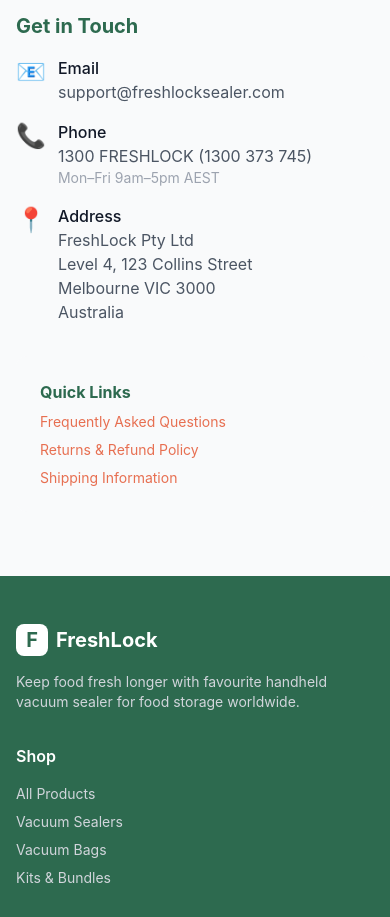
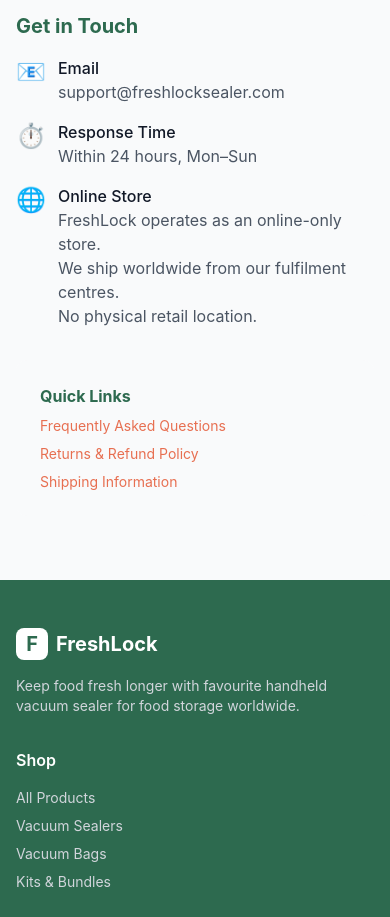
Before and after one commit to jasonyuan886/freshlock-store, a Next.js app: page /contact in a window 390 px wide. Shown: the part 920-1837 px from the top of the page. Built offline with nearby package versions, Linux system fonts and the light colour scheme.

Commit message:
Remove fake AU phone/address from contact page

```diff
--- a/app/contact/page.tsx
+++ b/app/contact/page.tsx
@@ -127,22 +127,20 @@ export default function ContactPage() {
                 </div>
               </div>
               <div className="flex items-start gap-3">
-                <span className="text-2xl">📞</span>
+                <span className="text-2xl">⏱️</span>
                 <div>
-                  <p className="font-medium">Phone</p>
-                  <p className="text-gray-600">1300 FRESHLOCK (1300 373 745)</p>
-                  <p className="text-sm text-gray-400">Mon–Fri 9am–5pm AEST</p>
+                  <p className="font-medium">Response Time</p>
+                  <p className="text-gray-600">Within 24 hours, Mon–Sun</p>
                 </div>
               </div>
               <div className="flex items-start gap-3">
-                <span className="text-2xl">📍</span>
+                <span className="text-2xl">🌐</span>
                 <div>
-                  <p className="font-medium">Address</p>
+                  <p className="font-medium">Online Store</p>
                   <p className="text-gray-600">
-                    FreshLock Pty Ltd<br />
-                    Level 4, 123 Collins Street<br />
-                    Melbourne VIC 3000<br />
-                    Australia
+                    FreshLock operates as an online-only store.<br />
+                    We ship worldwide from our fulfilment centres.<br />
+                    No physical retail location.
                   </p>
                 </div>
               </div>
```
